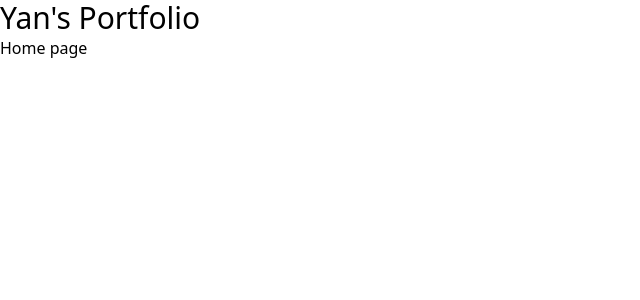
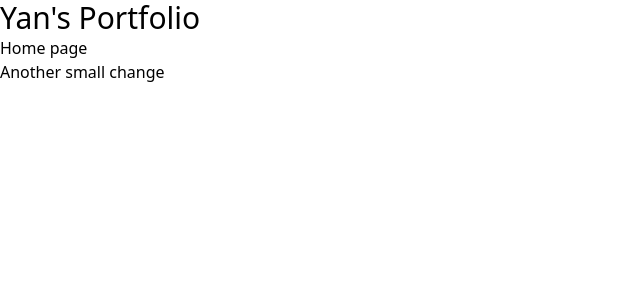
Before and after one commit to yanoak/portfolio, a SvelteKit app: page / in a window 1280 px wide. Shown: the top 300 px of the page, without its empty margins (0-640 px from the left). Built offline with nearby package versions, Linux system fonts and the light colour scheme.

Commit message:
small change

```diff
--- a/src/routes/+page.svelte
+++ b/src/routes/+page.svelte
@@ -4,3 +4,5 @@
 
 <h1 class="text-3xl">Yan's Portfolio</h1>
 <p>Home page</p>
+
+<p>Another small change</p>
```
